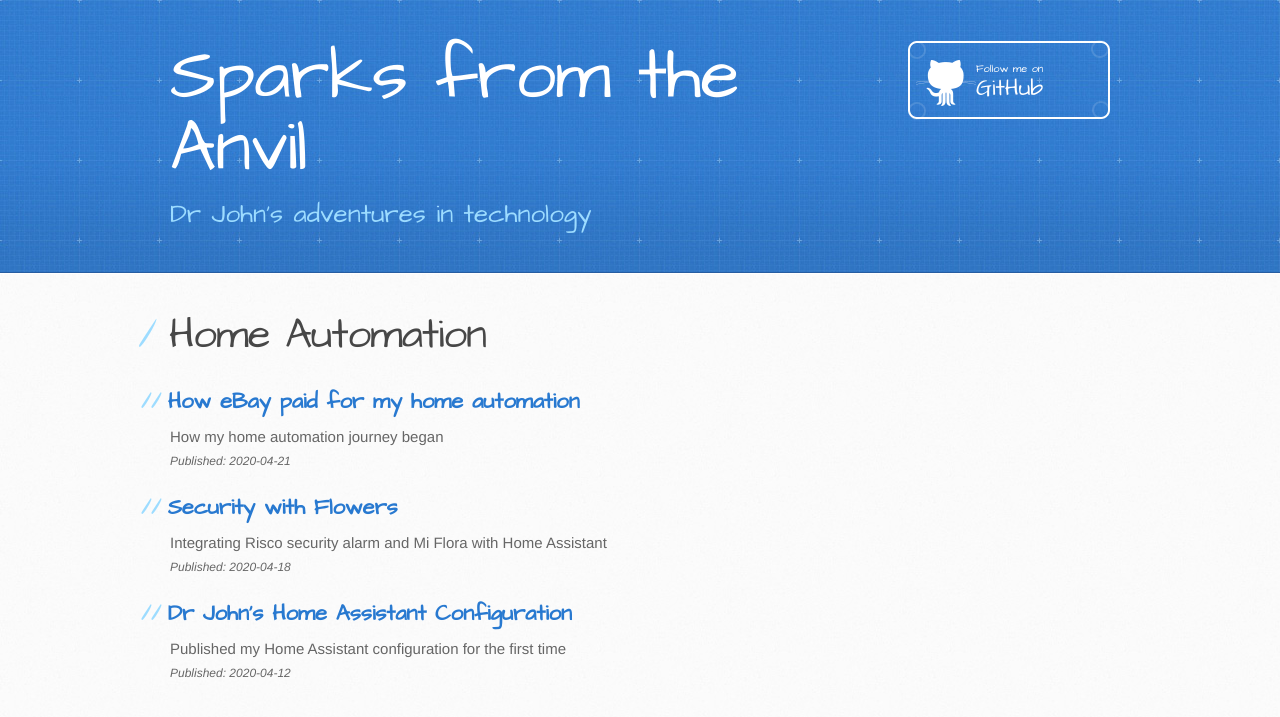
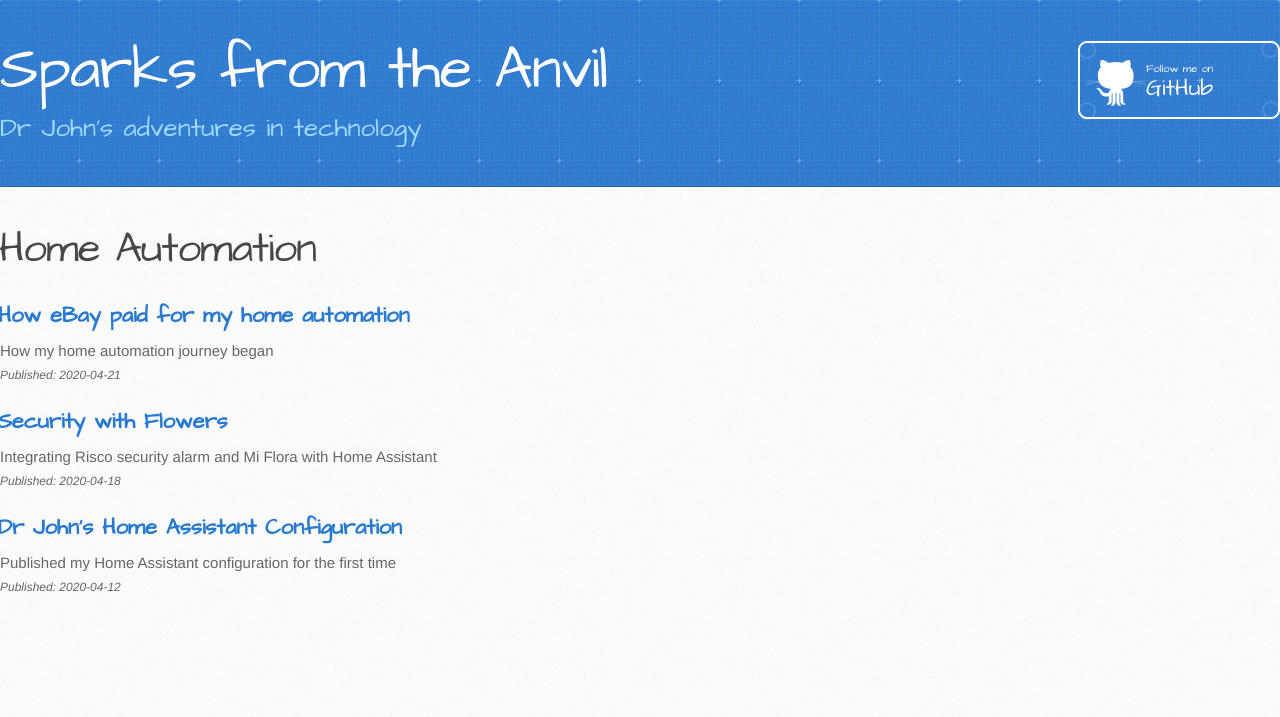
Before and after one commit to DrJohnT/DrJohnT.github.io, a Jekyll site: the page built from README.md, in a window 1280 px wide. Shown: the top 717 px of the page. Built offline with Jekyll 4.4.1, drawn with Linux system fonts in a browser that asks for light colours; our own code applies the rules of GitHub Pages for plain Markdown files.

Commit message:
Removed sidebar

```diff
--- a/_sass/jekyll-theme-architect.scss
+++ b/_sass/jekyll-theme-architect.scss
@@ -35,7 +35,7 @@
   width: 640px;
   margin-top: 0;
   margin-bottom: 0.2em;
-  font-size: 72px;
+  font-size: 60px;
   font-weight: normal;
   line-height: 1;
   color: #fff;
@@ -55,7 +55,8 @@
 
 .inner {
   position: relative;
-  width: 940px;
+  //width: 940px;
+  width: 100%;
   margin: 0 auto;
 }
 
@@ -73,6 +74,7 @@
   max-width: 100%;
 }
 
+/*
 aside#sidebar {
   float: right;
   width: 200px;
@@ -87,6 +89,7 @@
 aside#sidebar p.repo-owner a {
   font-weight: bold;
 }
+*/
 
 #downloads {
   margin-bottom: 40px;
```
